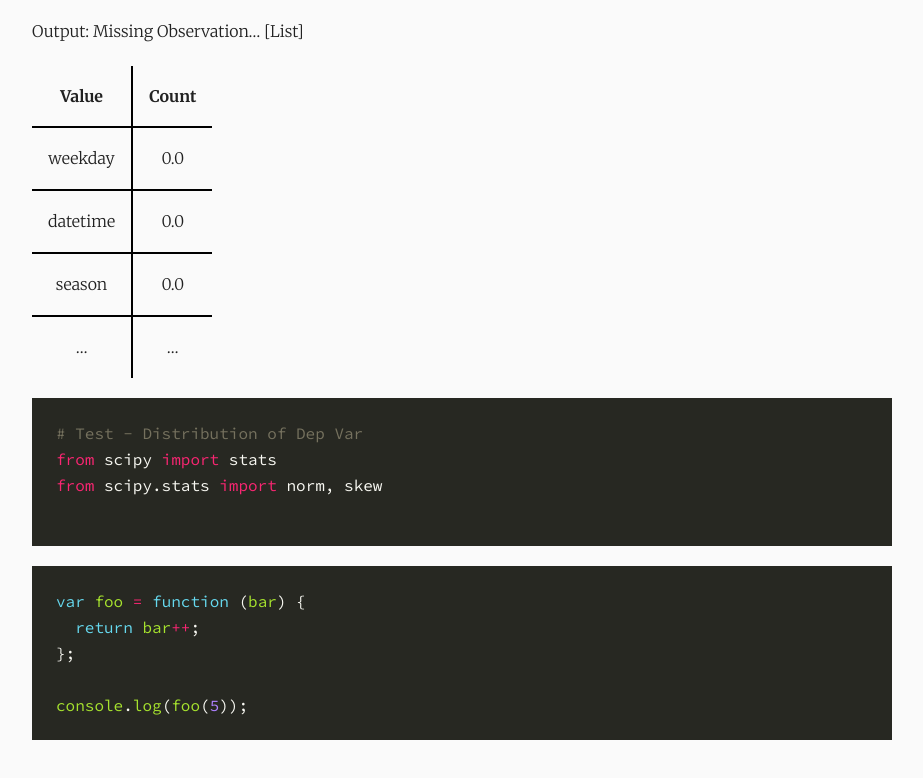
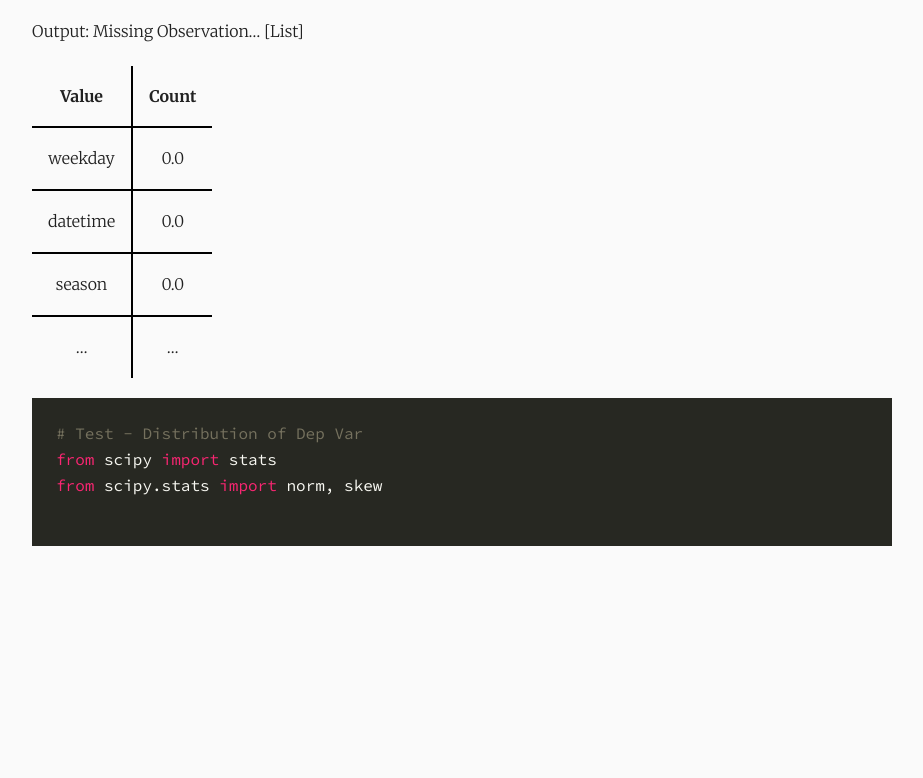
Before and after one commit to skubidu/skubidu.github.io, a plain HTML site: page blog/art006/index.html in a window 1280 px wide. Shown: the part 4276-5054 px from the top of the page, without its empty margins (178-1101 px from the left). After the commit the page ends 4884 px from the top, so only its background shows below. Drawn offline with nearby package versions, Linux system fonts and the light colour scheme.

Commit message:
modified art006

```diff
--- a/blog/art006/index.html
+++ b/blog/art006/index.html
@@ -295,11 +295,6 @@ d_hr <span style="color:#f92672">=</span> pd<span style="color:#f92672">.</span>
 <span style="color:#f92672">from</span> scipy <span style="color:#f92672">import</span> stats
 <span style="color:#f92672">from</span> scipy.stats <span style="color:#f92672">import</span> norm, skew
 
-</code></pre></div><div class="highlight"><pre style="color:#f8f8f2;background-color:#272822;-moz-tab-size:4;-o-tab-size:4;tab-size:4"><code class="language-js" data-lang="js"><span style="color:#66d9ef">var</span> <span style="color:#a6e22e">foo</span> <span style="color:#f92672">=</span> <span style="color:#66d9ef">function</span> (<span style="color:#a6e22e">bar</span>) {
-  <span style="color:#66d9ef">return</span> <span style="color:#a6e22e">bar</span><span style="color:#f92672">++</span>;
-};
-
-<span style="color:#a6e22e">console</span>.<span style="color:#a6e22e">log</span>(<span style="color:#a6e22e">foo</span>(<span style="color:#ae81ff">5</span>));
 </code></pre></div>
   </article>
 </section>
```
